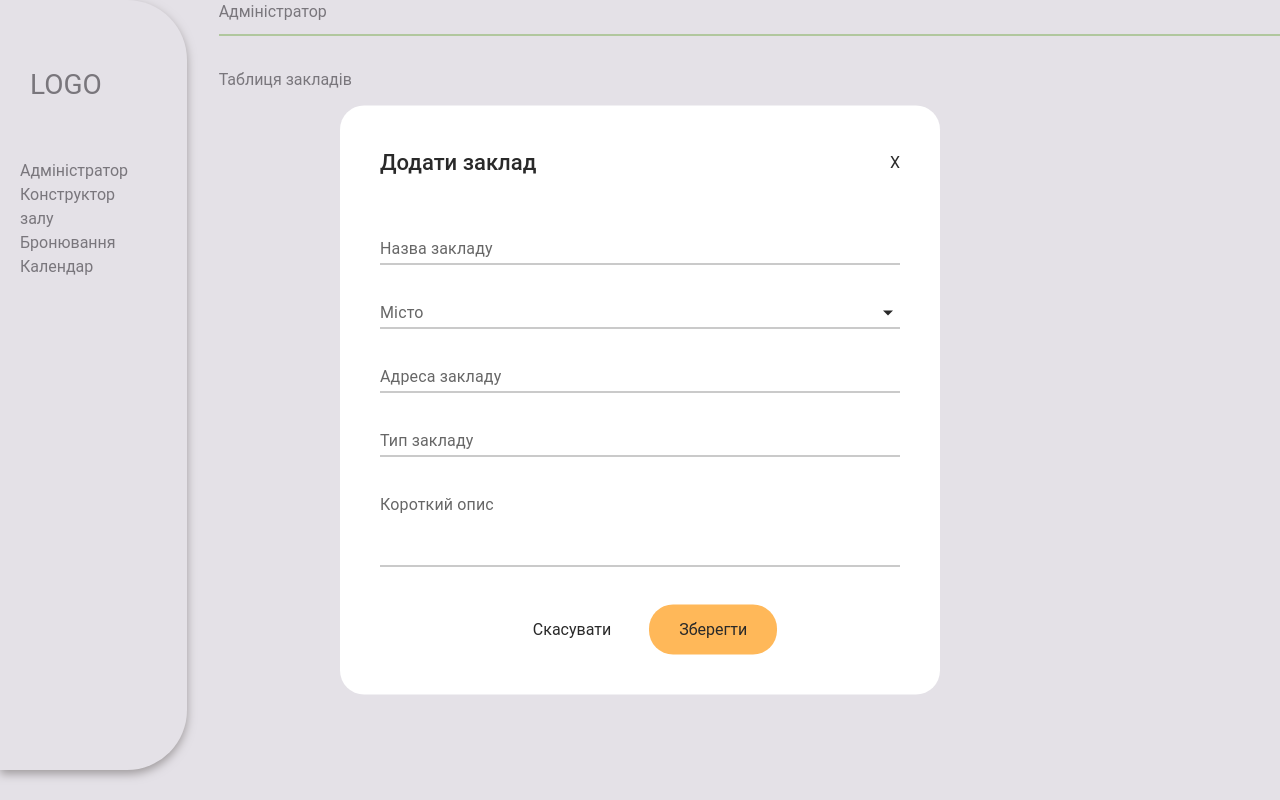
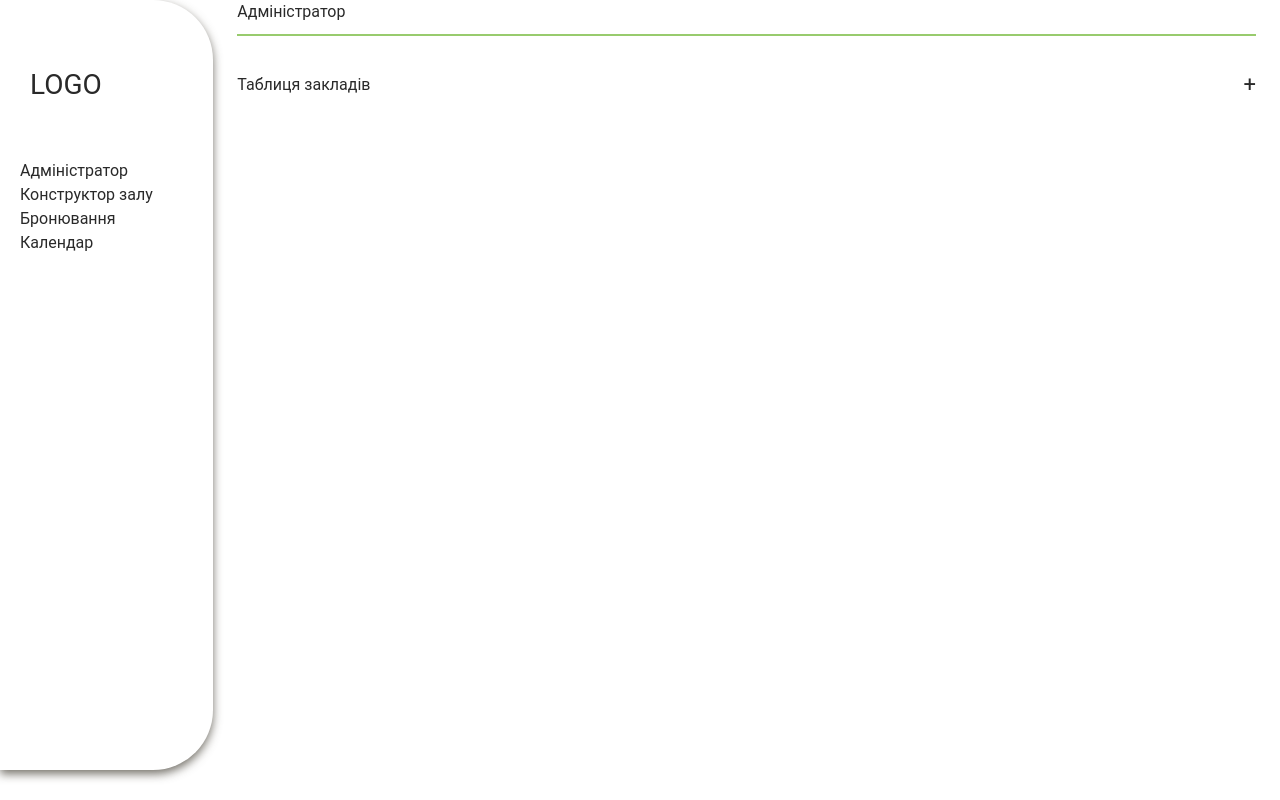
Before and after one commit to tetiana-kozak/restaurant-booking-system, a React (Create React App) app: page /admin-panel in a window 1280 px wide. Built offline with nearby package versions, Linux system fonts and the light colour scheme; sample sign-in values are in the browser's storage.

Commit message:
feat: add modal

```diff
--- a/src/components/AllRestaurantsTable/AllRestaurantsTable.tsx
+++ b/src/components/AllRestaurantsTable/AllRestaurantsTable.tsx
@@ -31,9 +31,9 @@ const AllRestaurantsTable = (props: Props) => {
 
   const [selectedRestaurantId, setSelectedRestaurantId] = useState(1)
 
-  const [openModal, setOpenModal] = useState(true)
-  const handleOpen = () => setOpenModal(true)
-  const handleClose = () => setOpenModal(false)
+  const [openEditModal, setOpenEditModal] = useState(false)
+  const handleEditModalOpen = () => setOpenEditModal(true)
+  const handleEditModalClose = () => setOpenEditModal(false)
 
   return (
     <>
@@ -54,7 +54,7 @@ const AllRestaurantsTable = (props: Props) => {
             <div>
               <IconButton
                 onClick={() => {
-                  setOpenModal(true)
+                  handleEditModalOpen()
                   setSelectedRestaurantId(restaurant.id)
                 }}
               >
@@ -72,14 +72,12 @@ const AllRestaurantsTable = (props: Props) => {
         ))}
       </ul>
 
-      <Modal
-        open={openModal}
-        onClose={handleClose}
-        aria-labelledby="modal-modal-title"
-        aria-describedby="modal-modal-description"
-      >
-        <ModalContainer handleClose={handleClose} title={'Додати  заклад'}>
-          <RestaurantInfoForm handleClose={handleClose} />
+      <Modal open={openEditModal} onClose={handleEditModalClose}>
+        <ModalContainer
+          handleClose={handleEditModalClose}
+          title={'Редагувати  заклад'}
+        >
+          <RestaurantInfoForm handleClose={handleEditModalClose} />
         </ModalContainer>
       </Modal>
     </>
--- a/src/components/Inputs/TextInput/TextInput.tsx
+++ b/src/components/Inputs/TextInput/TextInput.tsx
@@ -13,7 +13,12 @@ const TextInput = ({ ...props }: Props) => {
   const [field, meta] = useField(props)
   return (
     <FormControl variant="standard" margin="normal" fullWidth>
-      <TextField {...field} {...props} variant="standard" />
+      <TextField
+        {...field}
+        {...props}
+        variant="standard"
+        // defaultValue="Default Value"
+      />
       {meta.touched && meta.error ? (
         <FormHelperText className="error">{meta.error}</FormHelperText>
       ) : null}
--- a/src/components/Modals/ModalActions/ModalActions.tsx
+++ b/src/components/Modals/ModalActions/ModalActions.tsx
@@ -1,13 +1,13 @@
 import './ModalActions.scss'
 
 type Props = {
-  handleClose: (isModalOpen: boolean) => void
+  handleClose: () => void
 }
 
 const ModalActions = ({ handleClose }: Props) => {
   return (
     <div className="modal-actions">
-      <button className="button" onClick={() => handleClose(false)}>
+      <button className="button" onClick={() => handleClose()}>
         Скасувати
       </button>
       <button type="submit" className="button bg-button-primary">
--- a/src/components/Modals/ModalContainer/ModalContainer.tsx
+++ b/src/components/Modals/ModalContainer/ModalContainer.tsx
@@ -2,7 +2,7 @@ import './ModalContainer.scss'
 
 type Props = {
   children: React.ReactNode
-  handleClose: (isOpen: boolean) => void
+  handleClose: () => void
   title: string
 }
 
@@ -12,7 +12,7 @@ const ModalContainer = ({ children, handleClose, title }: Props) => {
       <div className="modal-content">
         <div className="modal-header">
           <h5 className="text-large font-medium">{title}</h5>
-          <button onClick={() => handleClose(false)}>X</button>
+          <button onClick={() => handleClose()}>X</button>
         </div>
         <div className="modal-body">{children}</div>
       </div>
--- a/src/components/Modals/RestaurantInfoForm/RestaurantInfoForm.tsx
+++ b/src/components/Modals/RestaurantInfoForm/RestaurantInfoForm.tsx
@@ -9,7 +9,7 @@ import TextareaInput from 'components/Inputs/TextInput/TextareaInput'
 import SelectInput from 'components/Inputs/TextInput/SelectInput'
 
 type Props = {
-  handleClose: (isModalOpen: boolean) => void
+  handleClose: () => void
 }
 
 const RestaurantInfoForm = ({ handleClose }: Props) => {
@@ -27,6 +27,7 @@ const RestaurantInfoForm = ({ handleClose }: Props) => {
         validationSchema={createRestaurantSchema}
         onSubmit={(values: createRestaurantValuesType, actions) => {
           dispatch(createRestaurant(values))
+          handleClose()
           actions.resetForm()
         }}
       >
--- a/src/container/Sections/AdminPanel/AdminPanel.tsx
+++ b/src/container/Sections/AdminPanel/AdminPanel.tsx
@@ -1,4 +1,5 @@
 import { Grid } from '@mui/material'
+import { Container } from '@mui/system'
 import Sidebar from 'container/Sections/Sidebar/Sidebar'
 import { Outlet } from 'react-router-dom'
 
@@ -6,12 +7,14 @@ type Props = {}
 
 const AdminPanel = (props: Props) => {
   return (
-    <Grid container spacing={4} className="bg">
+    <Grid container spacing={0} className="bg">
       <Grid item xs={2}>
         <Sidebar />
       </Grid>
       <Grid item xs={10}>
-        <Outlet />
+        <Container>
+          <Outlet />
+        </Container>
       </Grid>
     </Grid>
   )
--- a/src/pages/AdminPanelPage/AdminPanelPage.tsx
+++ b/src/pages/AdminPanelPage/AdminPanelPage.tsx
@@ -1,15 +1,36 @@
+import { Modal } from '@mui/material'
 import AllRestaurantsTable from 'components/AllRestaurantsTable/AllRestaurantsTable'
+import ModalContainer from 'components/Modals/ModalContainer/ModalContainer'
+import RestaurantInfoForm from 'components/Modals/RestaurantInfoForm/RestaurantInfoForm'
 import PageTitleSection from 'components/Titles/PageTitleSection'
+import { useState } from 'react'
 
 type Props = {}
 const AdminPanelPage = (props: Props) => {
+  const [openModal, setOpenModal] = useState(false)
+  const handleOpen = () => setOpenModal(true)
+  const handleClose = () => setOpenModal(false)
+
   return (
     <>
-      <PageTitleSection>Адміністратор</PageTitleSection>
-      <div className="mt-[32px]">
-        <h2 className="mb-[32px]">Таблиця закладів</h2>
-        <AllRestaurantsTable />
+      <div>
+        <PageTitleSection>Адміністратор</PageTitleSection>
+        <div className="mt-[32px]">
+          <div className="flex items-center justify-between mb-[32px]">
+            <h2>Таблиця закладів</h2>
+            <button className="text-large" onClick={handleOpen}>
+              +
+            </button>
+          </div>
+          <AllRestaurantsTable />
+        </div>
       </div>
+
+      <Modal open={openModal} onClose={handleClose}>
+        <ModalContainer handleClose={handleClose} title={'Додати  заклад'}>
+          <RestaurantInfoForm handleClose={handleClose} />
+        </ModalContainer>
+      </Modal>
     </>
   )
 }
```
